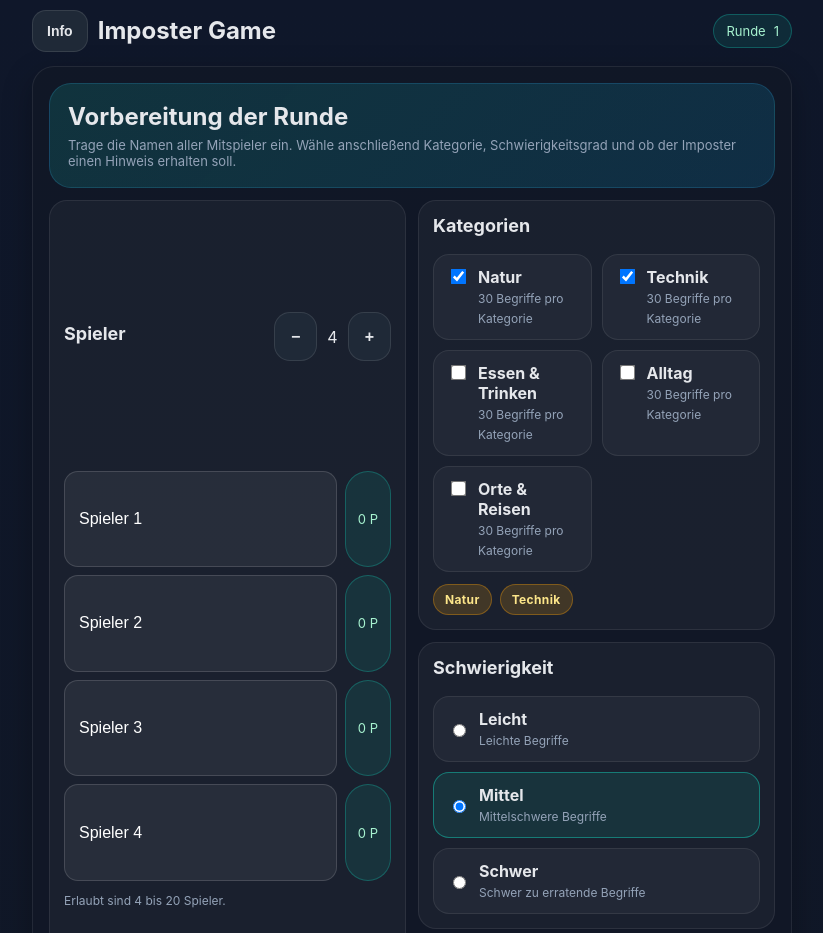
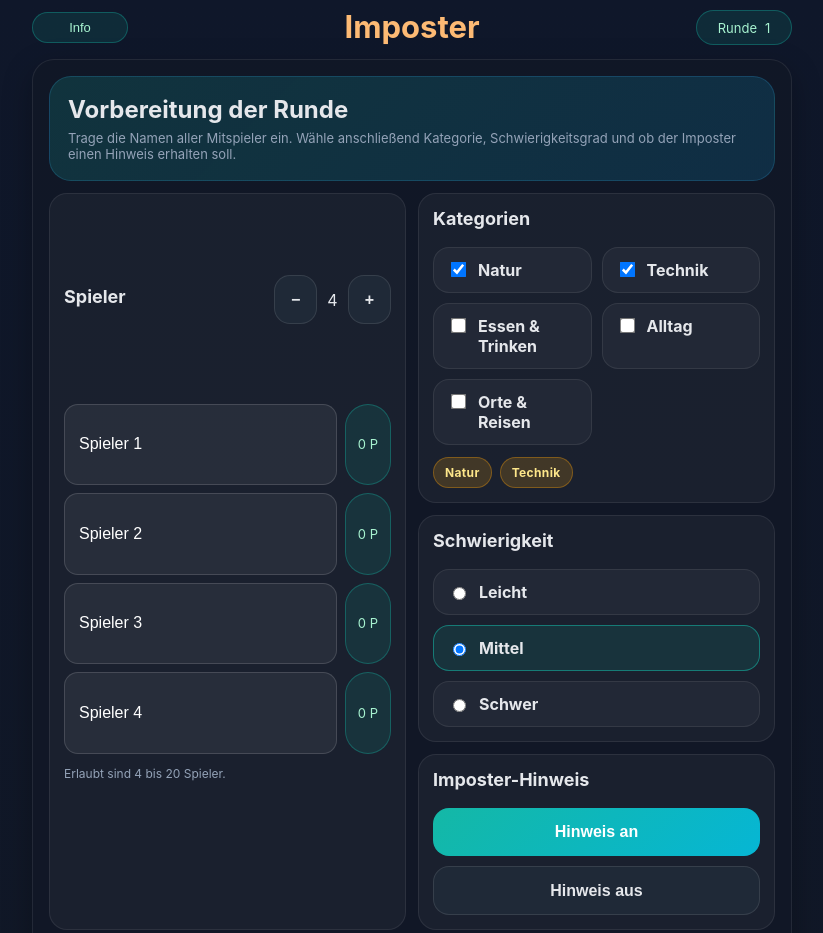
Before and after one commit to pharmero88/Imposter-Game, a plain HTML site: page index.html in a window 1280 px wide. Shown: the top 933 px of the page, without its empty margins (228-1051 px from the left). Drawn offline with Linux system fonts and the light colour scheme.

Commit message:
Add files via upload

```diff
--- a/index.html
+++ b/index.html
@@ -27,10 +27,10 @@
     html, body { margin: 0; padding: 0; font-family: -apple-system, BlinkMacSystemFont, "Segoe UI", Roboto, sans-serif; background: linear-gradient(180deg, #0f172a 0%, #111827 100%); color: var(--text); min-height: 100%; }
     body { padding: env(safe-area-inset-top) 14px env(safe-area-inset-bottom) 14px; }
     .app { max-width: 760px; margin: 0 auto; padding: 10px 0 30px; }
-    .topbar { display: flex; align-items: center; justify-content: space-between; gap: 12px; margin-bottom: 14px; }
-    .brand { display: flex; align-items: center; gap: 10px; }
-    .logo { width: 40px; height: 40px; border-radius: 12px; background: linear-gradient(135deg, #14b8a6, #0ea5e9); display: grid; place-items: center; font-weight: 900; color: white; box-shadow: var(--shadow); }
-    .title h1 { margin: 0; font-size: 24px; line-height: 1.1; }
+    .topbar { display: grid; grid-template-columns: auto 1fr auto; align-items: center; gap: 12px; margin-bottom: 14px; }
+    .brand { display: contents; }
+    .title { text-align: center; }
+    .title h1 { margin: 0; font-size: 31px; line-height: 1.1; color: #fdba74; }
     .title p { margin: 3px 0 0; color: var(--muted); font-size: 14px; }
     .screen, .panel { background: rgba(17, 24, 39, 0.94); border: 1px solid rgba(255,255,255,0.08); border-radius: 22px; box-shadow: var(--shadow); }
     .screen { padding: 16px; }
@@ -42,6 +42,8 @@
     .small { font-size: 13px; }
     .tiny { font-size: 12px; color: var(--muted); }
     .pill { display: inline-flex; align-items: center; gap: 8px; padding: 8px 12px; border-radius: 999px; background: rgba(20,184,166,0.12); border: 1px solid rgba(20,184,166,0.35); color: #a7f3d0; font-size: 13px; }
+    .round-pill, .info-btn { width: 96px; justify-content: center; text-align: center; }
+    .round-pill { min-height: 35px; }
     .badge { display: inline-block; padding: 7px 11px; border-radius: 999px; font-size: 12px; font-weight: 700; letter-spacing: 0.03em; }
     .easy { background: rgba(34,197,94,0.18); color: #bbf7d0; border: 1px solid rgba(34,197,94,0.35); }
     .medium { background: rgba(245,158,11,0.18); color: #fde68a; border: 1px solid rgba(245,158,11,0.35); }
@@ -56,7 +58,7 @@
     .btn-ghost { background: transparent; color: #cbd5e1; border: 1px dashed rgba(255,255,255,0.16); }
     .btn[disabled] { opacity: .45; cursor: not-allowed; }
     .btn-block { width: 100%; }
-    .info-btn { min-height: 42px; padding: 10px 14px; border-radius: 14px; font-size: 14px; }
+    .info-btn { display:inline-flex; align-items:center; justify-content:center; padding: 8px 12px; border-radius: 999px; background: rgba(20,184,166,0.12); border: 1px solid rgba(20,184,166,0.35); color: #a7f3d0; font-size: 13px; font-weight: 400; min-height: auto; line-height: 1; box-shadow: none; }
     .overlay { position: fixed; inset: 0; background: rgba(2,6,23,0.7); display: grid; align-items: end; padding: 16px 14px calc(env(safe-area-inset-bottom) + 16px); z-index: 50; }
     .modal { max-width: 760px; width: 100%; margin: 0 auto; background: rgba(15, 23, 42, 0.98); border: 1px solid rgba(255,255,255,0.1); border-radius: 24px; box-shadow: var(--shadow); padding: 18px; }
     .grid { display: grid; gap: 12px; }
@@ -103,10 +105,10 @@
       <div class="brand">
         <button class="btn btn-secondary info-btn" onclick="toggleInfo(true)">Info</button>
         <div class="title">
-          <h1>Imposter Game</h1>
-</div>
+          <h1>Imposter</h1>
+        </div>
       </div>
-      <div class="pill">Runde <span id="roundNo">1</span></div>
+      <div class="pill round-pill">Runde <span id="roundNo">1</span></div>
     </div>
     <div id="app"></div>
   </div>
@@ -664,7 +666,7 @@
                       <input type="checkbox" ${state.settings.categories.includes(category) ? 'checked' : ''} onchange="toggleCategory('${category.replace(/'/g, "\\'")}')">
                       <span>
                         <strong>${category}</strong><br>
-                        <span class="tiny">30 Begriffe pro Kategorie</span>
+
                       </span>
                     </label>
                   `).join("")}
@@ -680,7 +682,7 @@
                   ${['leicht', 'mittel', 'schwer'].map(diff => `
                     <label class="option ${state.settings.difficulty === diff ? 'active' : ''}">
                       <input type="radio" name="difficulty" ${state.settings.difficulty === diff ? 'checked' : ''} onchange="setDifficulty('${diff}')">
-                      <span><strong>${difficultyLabel(diff)}</strong><br><span class="tiny">${diff === 'leicht' ? 'Leichte Begriffe' : diff === 'mittel' ? 'Mittelschwere Begriffe' : 'Schwer zu erratende Begriffe'}</span></span>
+                      <span><strong>${difficultyLabel(diff)}</strong></span>
                     </label>
                   `).join("")}
                 </div>
```
